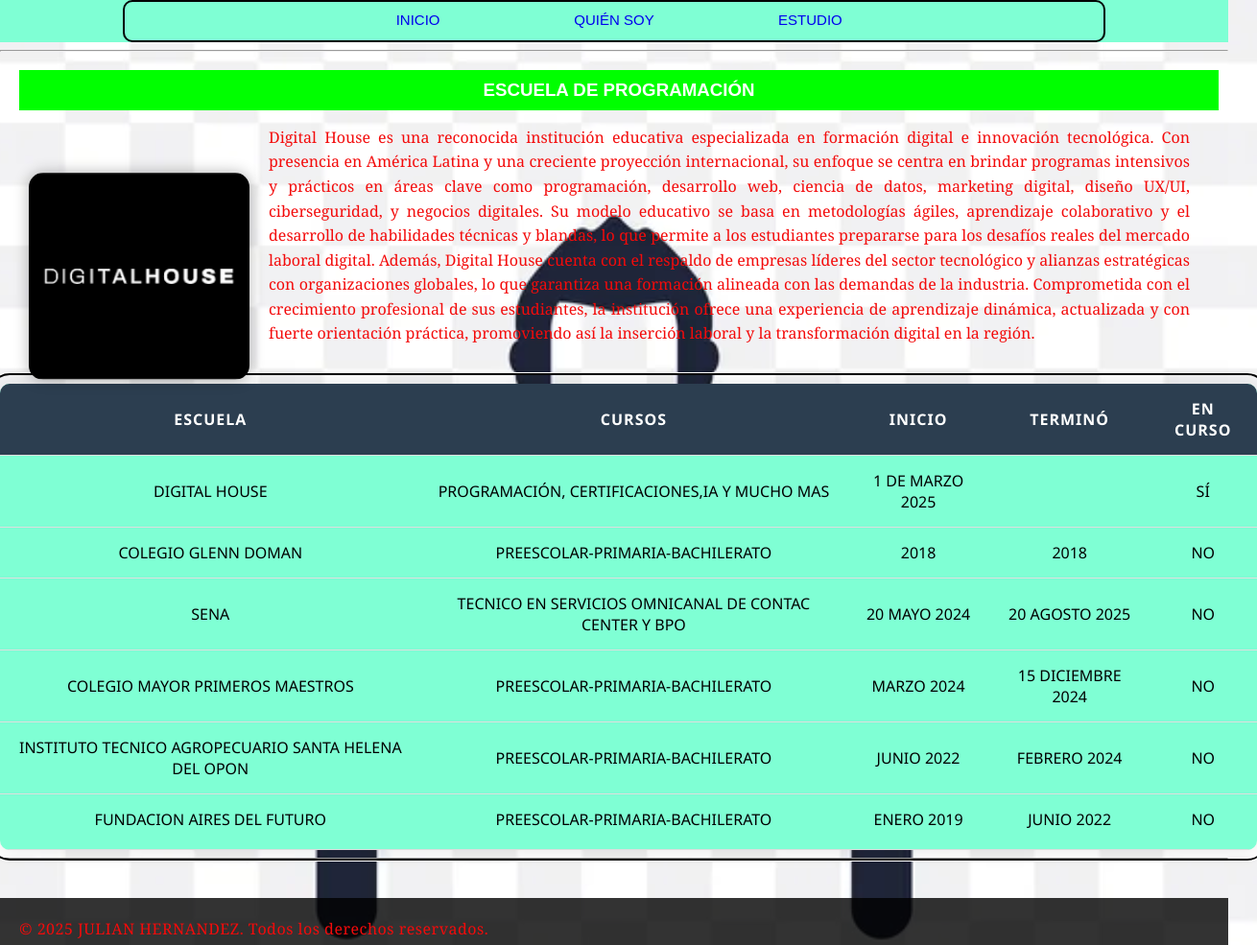
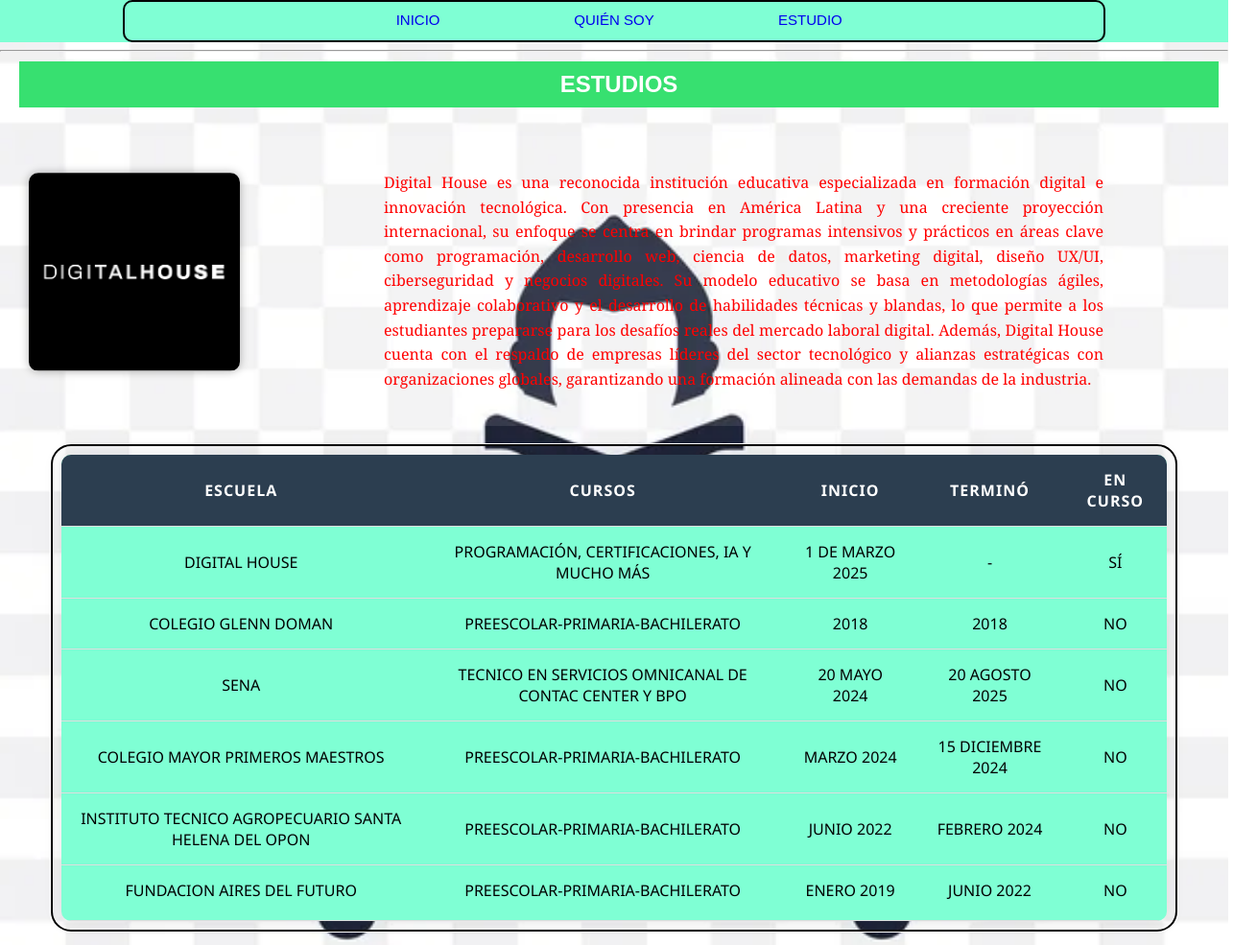
Before and after one commit to Julianhernandez2025/PROYECTO-PERSONAL, a plain HTML site: page estudio.html in a window 1280 px wide. Shown: the top 985 px of the page at 96% size, 1310 px wide, since content can reach past the window. Drawn offline with Linux system fonts and the light colour scheme.

Commit message:
cambio 14

```diff
--- a/estudio.html
+++ b/estudio.html
@@ -31,29 +31,31 @@
   <main>
     <section>
     <article>
-      <h3>ESCUELA DE PROGRAMACIÓN</h3>
-      <a href="https://www.digitalhouse.com/co"><img src="assets/img/logo de diigtal house.png"alt="logo digital house" target="_blank"></a>
-      <p class="p.primer-parrafo">
-        Digital House es una reconocida institución educativa especializada en formación digital
-         e innovación tecnológica. Con presencia en América Latina y una creciente proyección internacional,
-         su enfoque se centra en brindar programas intensivos y prácticos en áreas clave como programación,
-         desarrollo web, ciencia de datos, marketing digital, diseño UX/UI, ciberseguridad, y negocios
-         digitales. Su modelo educativo se basa en metodologías ágiles, aprendizaje colaborativo y el desarrollo
-         de habilidades técnicas y blandas, lo que permite a los estudiantes prepararse para los desafíos reales
-         del mercado laboral digital. Además, Digital House cuenta con el respaldo de empresas líderes del sector
-         tecnológico y alianzas estratégicas con organizaciones globales, lo que garantiza una formación alineada
-         con las demandas de la industria. Comprometida con el crecimiento profesional de sus estudiantes, la institución
-         ofrece una experiencia de aprendizaje dinámica, actualizada y con fuerte orientación práctica, promoviendo así
-         la inserción laboral y la transformación digital en la región. </p>
 
+ <section id="estudios">
+  <h2>ESTUDIOS</h2>
 
+  <div class="bloque-estudio">
+    <div class="bloque-imagen">
+      <img src="assets/img/logo de diigtal house.png" alt="Digital House" class="img-estudio">
+    </div>
 
+    <div class="bloque-texto">
+      <p>
+        Digital House es una reconocida institución educativa especializada en formación digital e innovación tecnológica.
+        Con presencia en América Latina y una creciente proyección internacional, su enfoque se centra en brindar programas
+        intensivos y prácticos en áreas clave como programación, desarrollo web, ciencia de datos, marketing digital,
+        diseño UX/UI, ciberseguridad y negocios digitales. Su modelo educativo se basa en metodologías ágiles, aprendizaje
+        colaborativo y el desarrollo de habilidades técnicas y blandas, lo que permite a los estudiantes prepararse para
+        los desafíos reales del mercado laboral digital. Además, Digital House cuenta con el respaldo de empresas líderes
+        del sector tecnológico y alianzas estratégicas con organizaciones globales, garantizando una formación alineada
+        con las demandas de la industria.
+      </p>
     </div>
-    </article>
-<div>
-<br>
+  </div>
 
-<table>
+  <!-- Tu tabla va después -->
+  <table class="tabla-estudios">
     <tr>
       <th>ESCUELA</th>
       <th>CURSOS</th>
@@ -63,11 +65,12 @@
     </tr>
     <tr>
       <td>DIGITAL HOUSE</td>
-    <td>PROGRAMACIÓN, CERTIFICACIONES,IA Y MUCHO MAS</td>
+      <td>PROGRAMACIÓN, CERTIFICACIONES, IA Y MUCHO MÁS</td>
       <td>1 DE MARZO 2025</td>
-    <td></td>
+      <td>-</td>
       <td>SÍ</td>
     </tr>
+
 
   <tr>
     <td>COLEGIO GLENN DOMAN</td>
--- a/style.css
+++ b/style.css
@@ -87,6 +87,7 @@ img {
   border-radius: 15px;
   box-shadow: 0 0 15px rgba(0, 0, 0, 0.3);
   z-index: 10;
+
 }
 
 /* Tablas */
@@ -106,6 +107,7 @@ table {
   display: flex;
   flex-wrap: wrap;
   background-color: aquamarine;
+  flex-direction: row;
 }
 
 th, td {
@@ -222,3 +224,61 @@ divp{
 a[target]{
   background-color: aqua;
 }
+
+/* Contenedor principal (imagen + texto) */
+.bloque-estudio {
+  display: flex;
+  align-items: flex-start; /* Alinea arriba la imagen y texto */
+  justify-content: center;
+  gap: 30px; /* Espacio entre imagen y texto */
+  margin: 30px auto;
+  padding: 20px;
+  max-width: 1100px;
+  background-color: rgba(255, 255, 255, 0.1); /* opcional */
+  border-radius: 10px;
+}
+
+/* Imagen */
+.img-estudio {
+  width: 220px;
+  height: auto;
+  border-radius: 10px;
+  box-shadow: 0 0 10px rgba(0,0,0,0.3);
+}
+
+/* Texto */
+.bloque-texto p {
+  max-width: 750px;
+  color: red;
+  font-size: 16px;
+  text-align: justify;
+  line-height: 1.6;
+}
+
+/* Tabla */
+.tabla-estudios {
+  width: 90%;
+  margin: 0 auto 40px auto;
+  border-collapse: collapse;
+  text-align: center;
+  border-radius: 10px;
+  overflow: hidden;
+}
+
+/* Responsividad: para pantallas pequeñas */
+@media (max-width: 768px) {
+  .bloque-estudio {
+    flex-direction: column;
+    align-items: center;
+  }
+
+  .img-estudio {
+    width: 80%;
+    max-width: 300px;
+  }
+
+  .bloque-texto p {
+    text-align: justify;
+    padding: 10px;
+  }
+}
```
Lines whose indentation alone changed are shown as unchanged.
